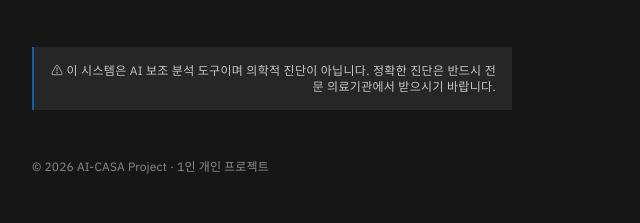
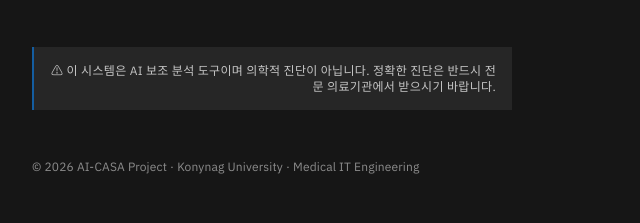
Before and after one commit to MoriochoRadio/seed-project, a Flask app: page / in a window 1280 px wide. Shown: the part 1786-2009 px from the top of the page, without its empty margins (0-640 px from the left). Run offline with Flask 3, Linux system fonts and the light colour scheme.

Commit message:
fix: footer-copyright in base.html

```diff
--- a/webapp/templates/base.html
+++ b/webapp/templates/base.html
@@ -344,7 +344,7 @@
             <hr class="footer-divider">
 
             <p class="footer-copyright">
-                © 2026 AI-CASA Project · 1인 개인 프로젝트
+                © 2026 AI-CASA Project · Konynag University · Medical IT Engineering
             </p>
 
         </div>
```
